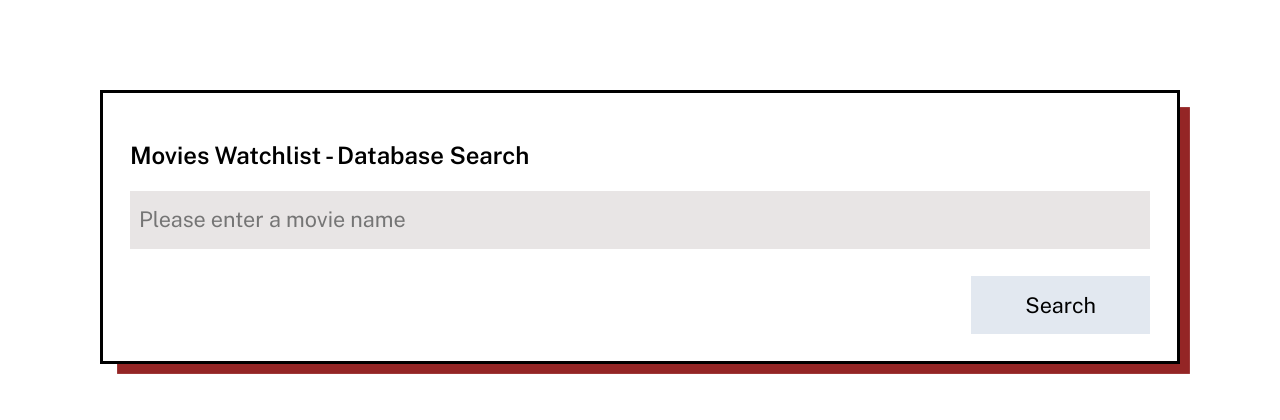
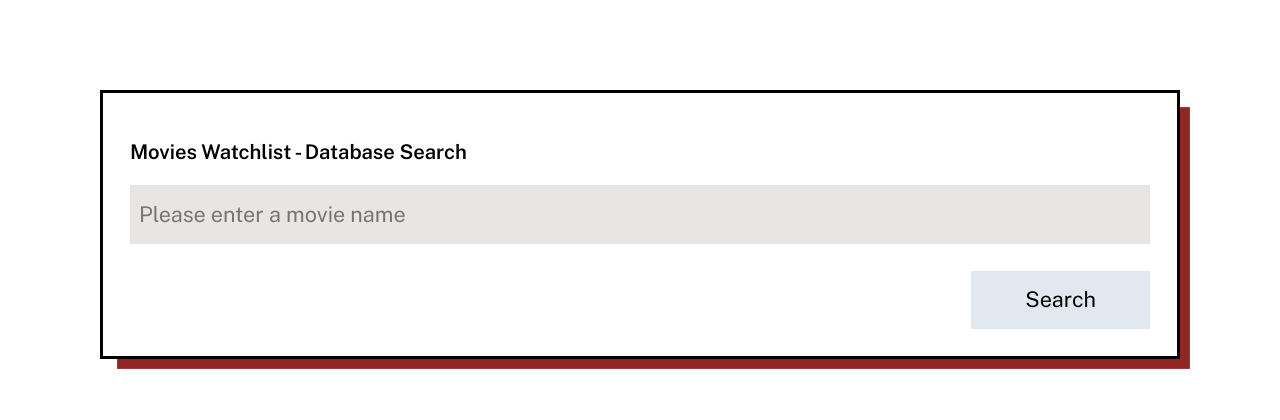
Before and after one commit to sdikici/watchlist, a Flask app: page /search in a window 1280 px wide. Shown: the part 75-495 px from the top of the page. Run offline with Flask 3, Linux system fonts and the light colour scheme; the visitor is signed in with stand-in values (Sample User, id 1).

Commit message:
Update forms.css - mobile compatibility

```diff
--- a/movie_library/static/css/forms.css
+++ b/movie_library/static/css/forms.css
@@ -177,6 +177,7 @@
   padding: 2.5rem 1.5rem 1.5rem 1.5rem;
 }
 
+
 .dbtitle {
   font-size: 24px;
   font-family: inherit;
@@ -184,6 +185,18 @@
     align-items: left;
     justify-content: left;
     margin-bottom: 1rem;;
+}
+
+@media screen and (min-width: 24.75em) {
+  .dbtitle {
+    font-size: 1.25rem;
+  }
+}
+
+@media screen and (min-width: 30em) {
+  .dbtitle {
+    font-size: 1.125rem;
+  }
 }
 
 
@@ -281,6 +294,12 @@
   flex-direction: row;
 }
 
+@media screen and (max-width: 30em) {
+  .movie_details {
+    flex-direction: column;
+  }
+}
+
 .movie_details p {
   margin-right: 1rem;
 }
```
